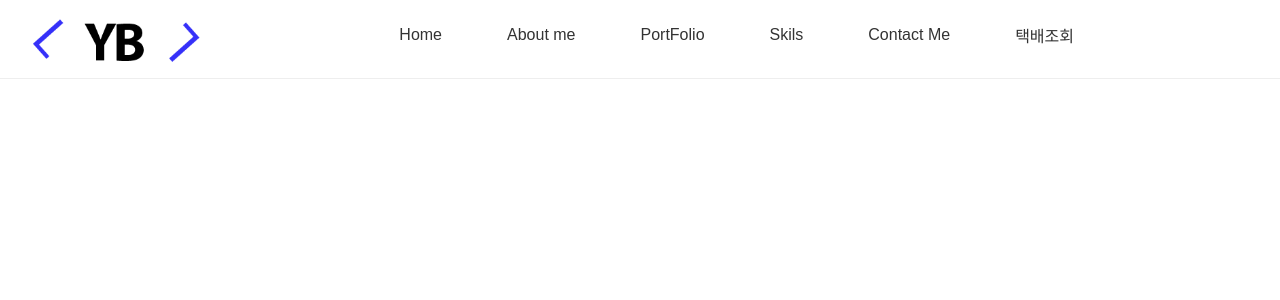
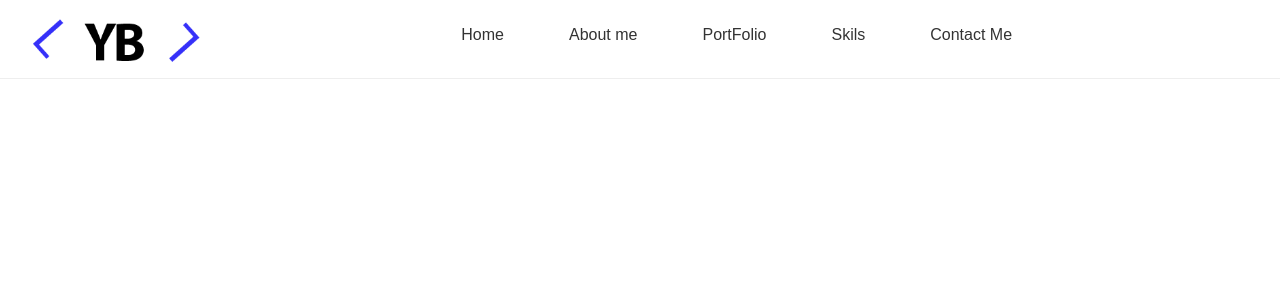
Before and after one commit to YoungBeomLee/LYB-Portfolio, a React (Create React App) app: page / in a window 1280 px wide. Shown: the top 300 px of the page. Built offline with nearby package versions, Linux system fonts and the light colour scheme.

Commit message:
23-03-26 택배조회 삭제

```diff
--- a/src/component/Header.js
+++ b/src/component/Header.js
@@ -35,9 +35,7 @@ const Header = () => {
                 <li>
                   <Link to='/'>Contact Me</Link>
                 </li>
-                <li>
-                  <Link to='/'>택배조회</Link>
-                </li>
+
               </ul>
 
           </div>
```
